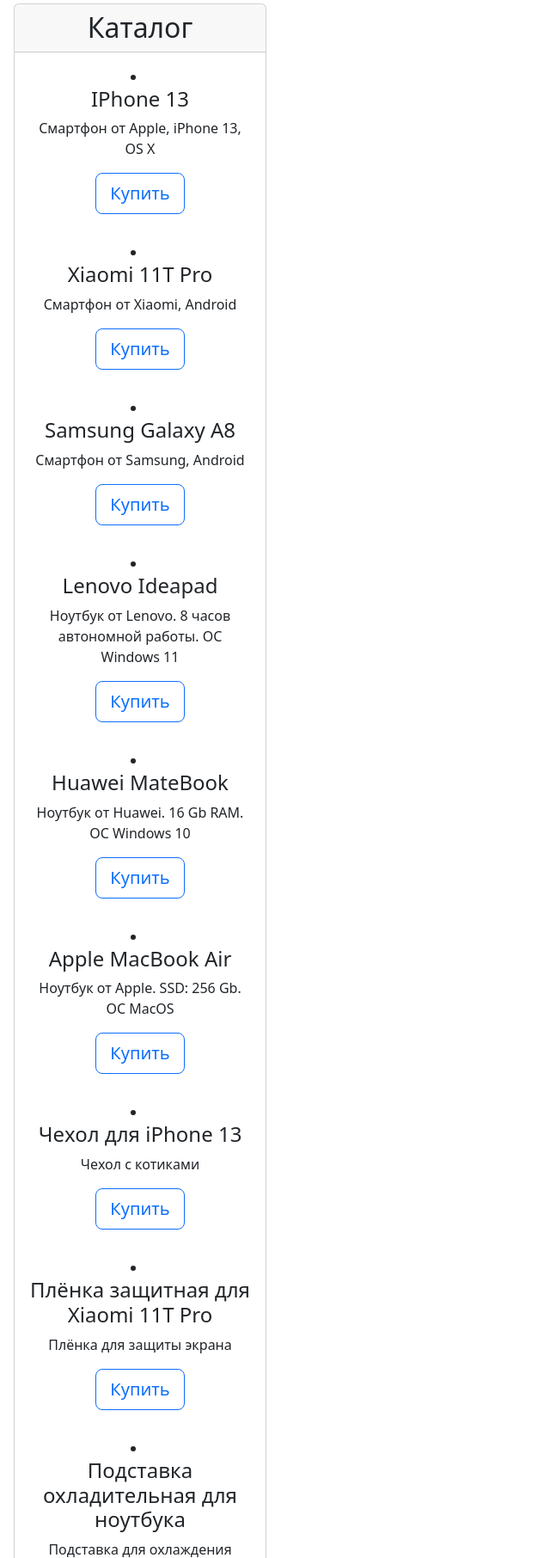
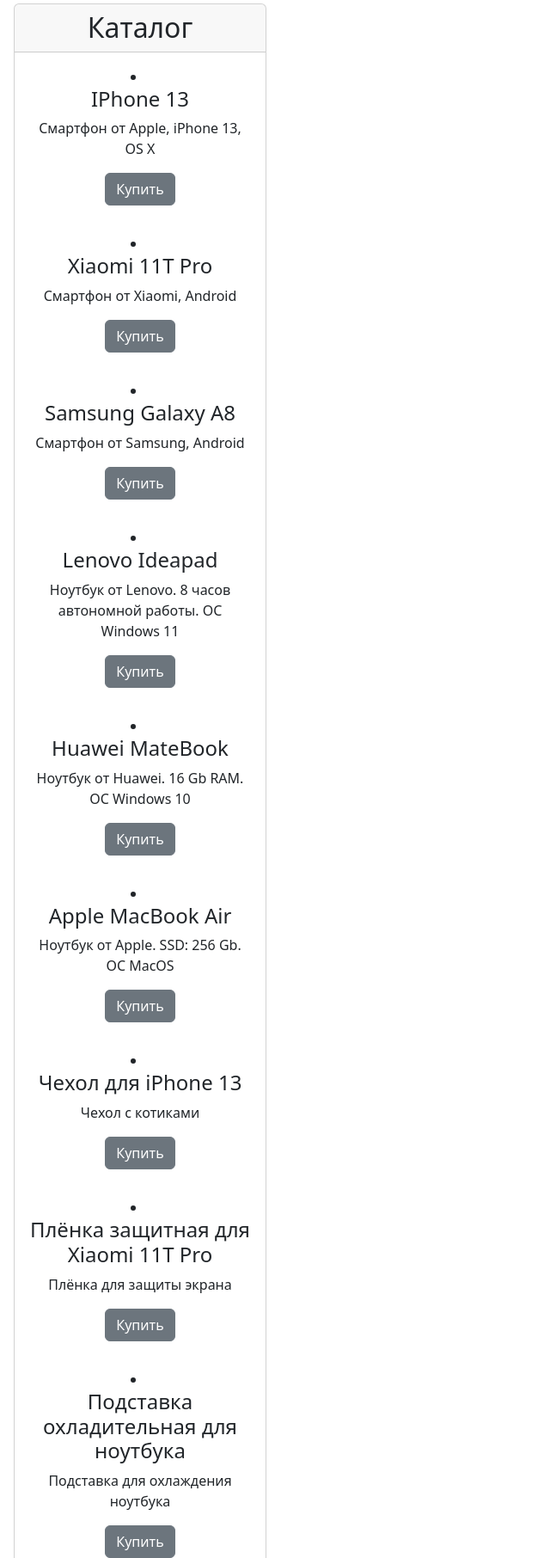
Before and after one commit to solvaaa/Django_1_task_2, a Django app: page / in a window 1280 px wide. Shown: the part 328-2140 px from the top of the page at 86% size, without its empty margins (0-640 px from the left). Run offline with Django 4.2, Linux system fonts and the light colour scheme; data comes from the database, SQL or seed files in the repository; some libraries are stand-ins or nearby versions.

Commit message:
change home.html

```diff
--- a/config/catalog/templates/catalog/home.html
+++ b/config/catalog/templates/catalog/home.html
@@ -14,7 +14,7 @@
                 <div class="card-body">
                     <li><h4 class="card-title pricing-card-title">{{ object.name }}</h4></li>
                     <p>{{ object.description|slice:100}}</p>
-                    <button type="button" class="btn btn-lg btn-block btn-outline-primary">Купить</button>
+                    <a href="product/{{ object.pk }}" class="btn btn-secondary" role="button">Купить</a>
                 </div>
             {% endfor %}
         </div>
```
